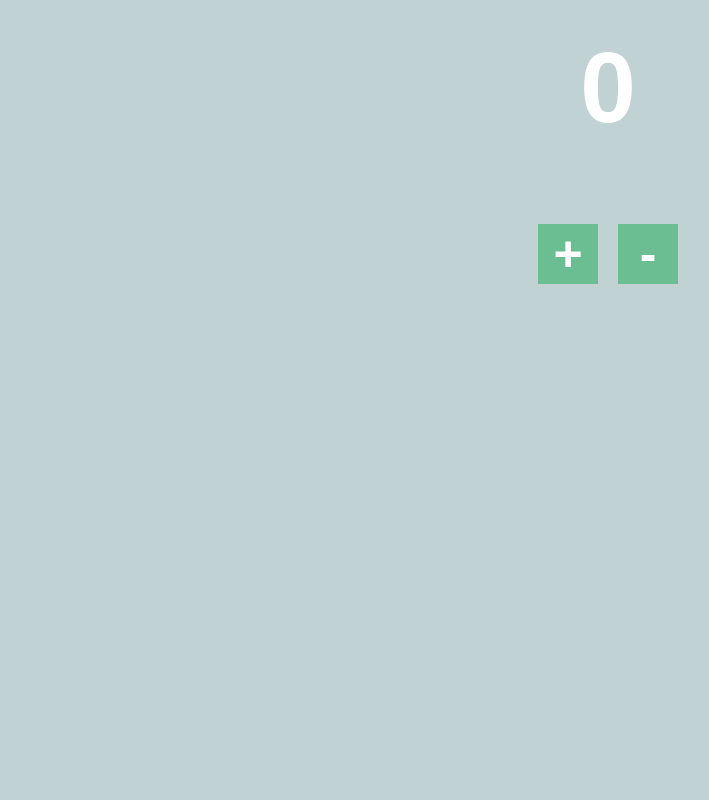
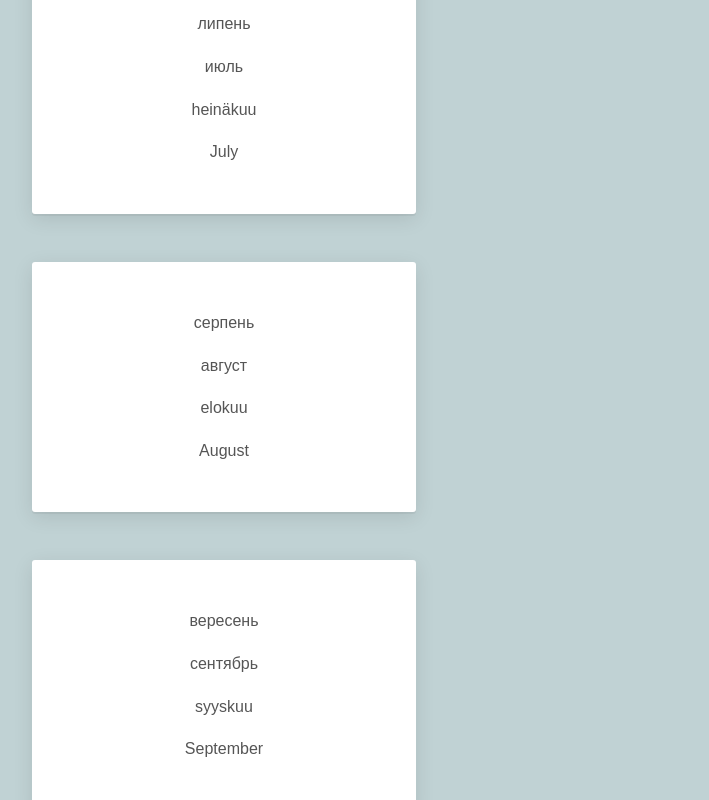
Before and after one commit to irensula/4lang-app, a React (Create React App) app: page / in a window 1280 px wide. Shown: the part 4420-5220 px from the top of the page, without its empty margins (32-741 px from the left). Before the commit the page ends 4744 px from the top, so only its background shows below. Built offline with nearby package versions, Linux system fonts and the light colour scheme.

Commit message:
Add files via upload

```diff
--- a/src/months.js
+++ b/src/months.js
@@ -40,6 +40,27 @@ const months = [
         russian: "июнь",
         finnish: "kesäkuu",
         english: "June"
+      },
+      {
+        id: 7,
+        ukrainian: "липень",
+        russian: "июль",
+        finnish: "heinäkuu",
+        english: "July"
+      },
+      {
+        id: 8,
+        ukrainian: "серпень",
+        russian: "август",
+        finnish: "elokuu",
+        english: "August"
+      },
+      {
+        id: 9,
+        ukrainian: "вересень",
+        russian: "сентябрь",
+        finnish: "syyskuu",
+        english: "September"
       }
 ]
 export default months;
```
